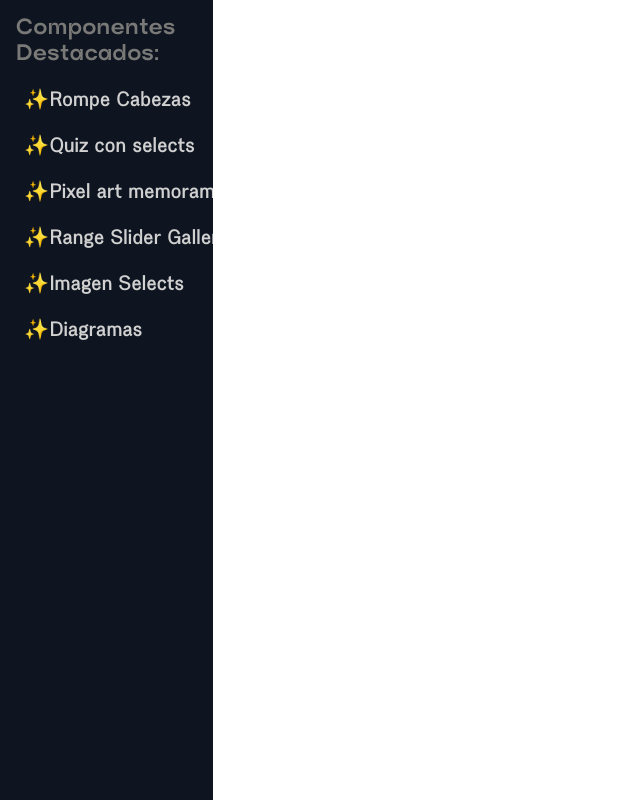
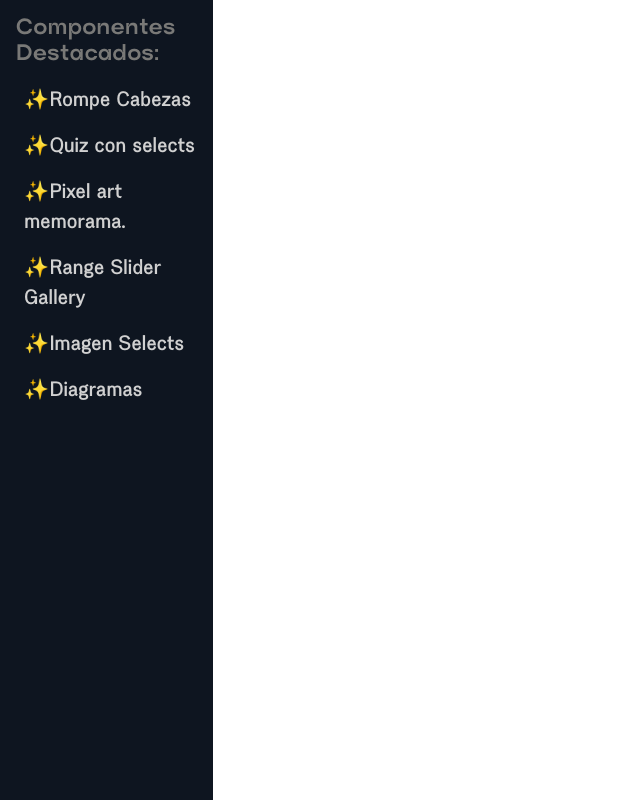
Before and after one commit to CarlosRofts/componentes_altheasys, a website built with Vite: page index.html in a window 1280 px wide. Shown: the whole page, without its empty margins (0-640 px from the left). Built offline with nearby package versions, Linux system fonts and the light colour scheme; files whose address does not match are found by name.

Commit message:
feat: refactor css min width sidebar

```diff
--- a/src/css/style.css
+++ b/src/css/style.css
@@ -48,7 +48,7 @@ body {
   word-spacing: 0.8px;
 
   font-size: 22px;
-  min-width: 280px;
+  /* min-width: 280px; */
   color: var(--color-secondary-opacity50);
 }
 
@@ -114,7 +114,7 @@ body {
   /* links */
   .link-view {
     text-align: left;
-    min-width: 250px;
+    min-width: 100%;
     font-weight: bold;
     cursor: pointer;
   }
```
